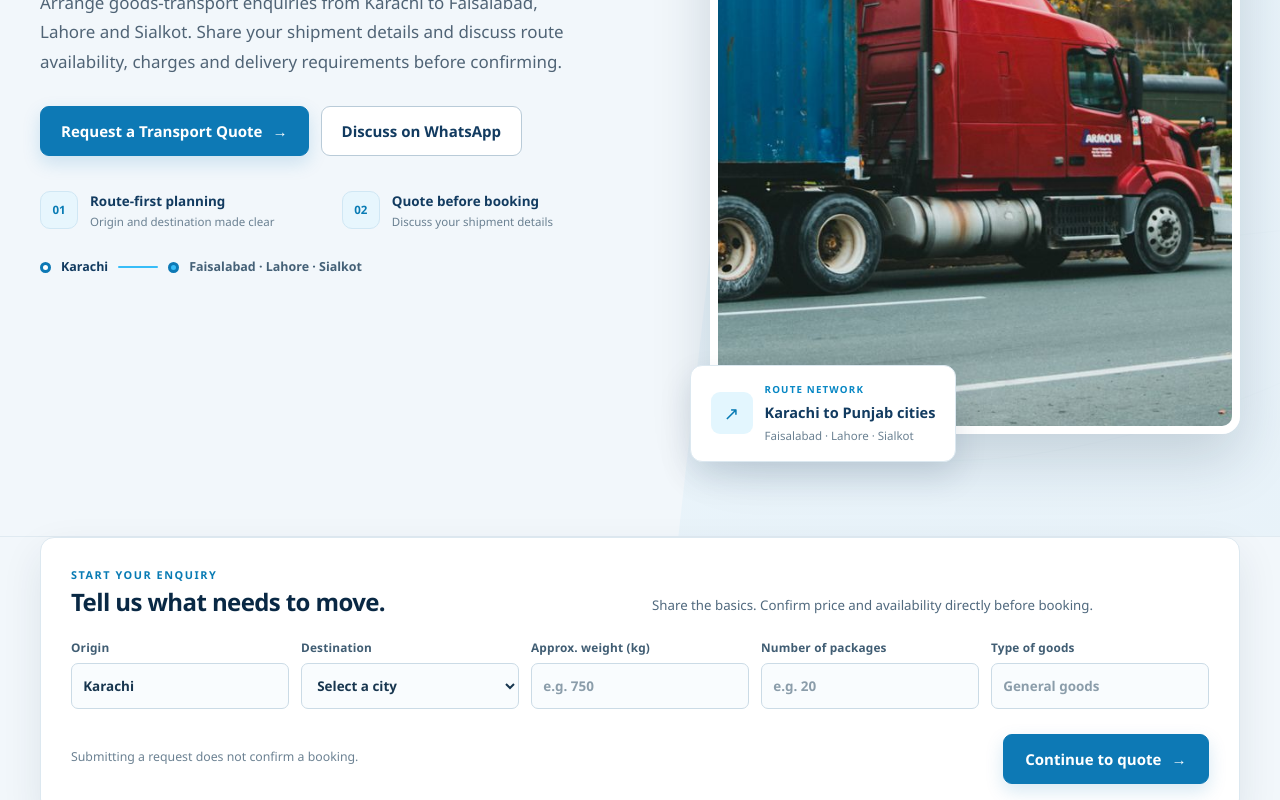
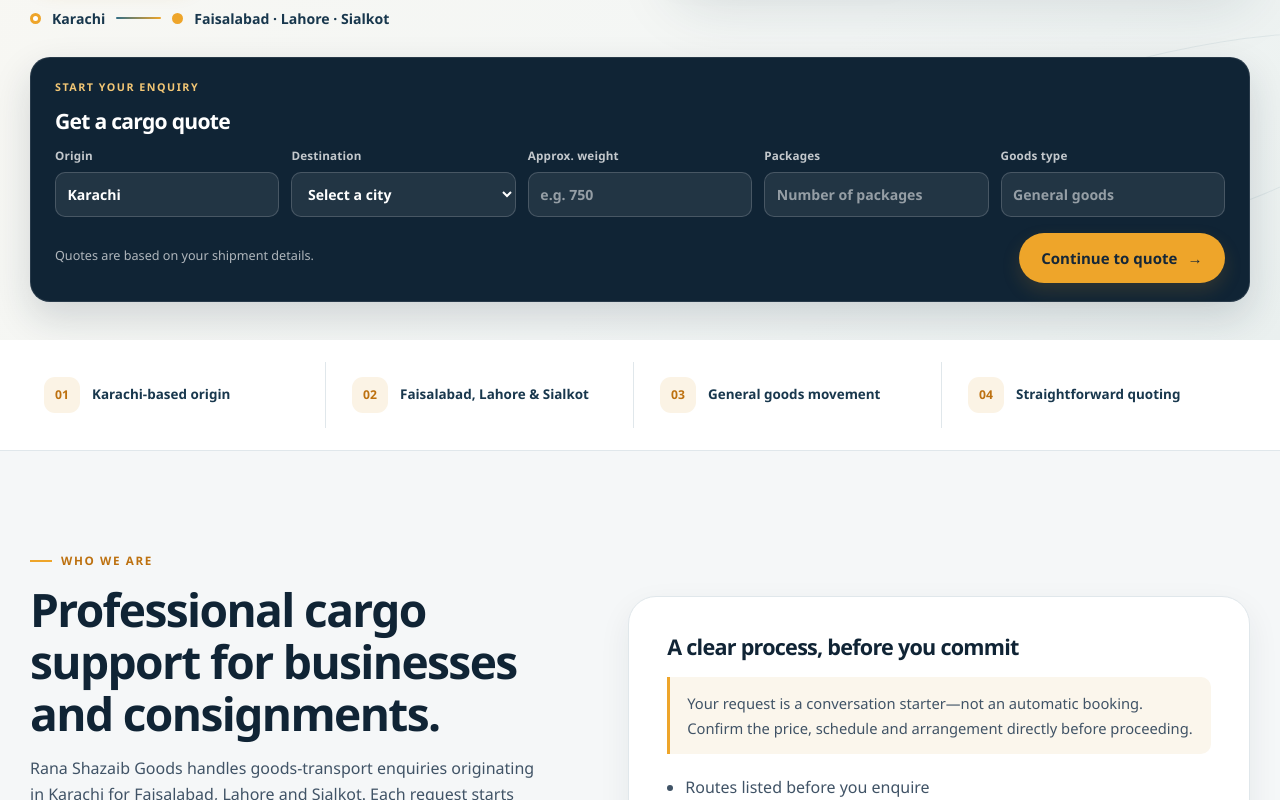
Before and after one commit to ranaahmad22561/rana-shazaib-goods-website, a Next.js app: page / in a window 1280 px wide. Shown: the part 660-1460 px from the top of the page. Built offline with nearby package versions, Linux system fonts and the light colour scheme.

Commit message:
Restore original cargo homepage design
* Restore original homepage design

* Restore original site styling

```diff
--- a/app/globals.css
+++ b/app/globals.css
@@ -1,209 +1,290 @@
 @import '../css/site.css';
 
-/* Professional transport-company visual system */
-:root {
-  --ink: #132f48;
-  --ink-soft: #466178;
-  --muted: #6b8192;
-  --paper: #f6f9fc;
-  --navy-900: #092844;
-  --navy-800: #123b60;
-  --navy-700: #1b5b87;
-  --navy-600: #247da9;
-  --orange-500: #38bdf8;
-  --orange-600: #0ea5e9;
-  --orange-700: #0277b5;
-  --shadow: 0 22px 56px rgba(9, 40, 68, .11);
-  --shadow-soft: 0 10px 28px rgba(9, 40, 68, .07);
-  --container: min(1200px, calc(100% - 56px));
+html { scroll-behavior: smooth; }
+body { min-height: 100vh; }
+main { display: block; }
+
+.section--alt {
+  background: rgba(238, 244, 246, 0.7);
 }
-html { scroll-behavior: smooth; scroll-padding-top: 110px; }
-body { min-height: 100vh; background: #f6f9fc; color: #18364f; }
-h1, h2, h3, h4 { color: #092844; letter-spacing: -.025em; }
-p { color: #50697e; }
-a { transition: color .18s ease, background-color .18s ease, border-color .18s ease, transform .18s ease, box-shadow .18s ease; }
-:focus-visible { outline: 3px solid #38bdf8; outline-offset: 3px; }
-.container { width: var(--container); }
 
-/* Header */
-.site-topbar { background: #071f35; color: #d5e7f4; }
-.site-topbar__inner { min-height: 39px; font-size: .75rem; }
-.site-topbar__links span:first-child { color: #9eddf8; }
-.site-topbar__meta a:hover { color: #7dd3fc; }
-.site-header { background: rgba(255,255,255,.97); border-bottom: 1px solid #dce8f0; box-shadow: 0 5px 20px rgba(9,40,68,.045); }
-.site-header__inner { min-height: 82px; }
-.brand__logo { border-radius: 12px; box-shadow: none; }
-.brand__text { color: #092844; font-size: 1rem; }
-.brand__text strong { color: #0787c4; }
-.nav { color: #405d73; }
-.nav a:hover, .nav a.is-current { color: #0787c4; }
-.nav a.is-current::after { background: #38bdf8; height: 3px; }
-.header-cta, .btn--primary {
-  background: #0d79b5;
-  border: 1px solid #0d79b5;
-  color: #fff;
-  box-shadow: 0 7px 18px rgba(13,121,181,.17);
+.section--dark {
+  background: linear-gradient(180deg, rgba(237, 242, 243, 0.9), rgba(224, 233, 237, 0.75));
 }
-.header-cta:hover, .btn--primary:hover { background: #075e91; border-color: #075e91; color: #fff; transform: translateY(-1px); }
-.btn { min-height: 50px; border-radius: 9px; font-weight: 750; }
-.btn--outline { border: 1px solid #b9cbd8; color: #123b60; background: #fff; }
-.btn--outline:hover { border-color: #0d79b5; background: #edf8fe; color: #075e91; }
 
-/* Homepage hero */
-.hero--professional {
-  position: relative;
+.page-hero {
+  background:
+    radial-gradient(ellipse at 86% 16%, rgba(78, 130, 149, 0.25), transparent 32%),
+    linear-gradient(120deg, #102435, #1b3e54);
+  color: var(--white);
+}
+.page-hero__inner {
+  width: var(--container);
+  margin: 0 auto;
+  padding: 52px 0 34px;
+}
+.page-hero__content {
+  max-width: 760px;
+}
+.page-hero__crumb {
+  display: inline-block;
+  margin-bottom: 18px;
+  padding: 8px 12px;
+  border-radius: 999px;
+  background: rgba(255, 255, 255, 0.08);
+  color: #f3c775;
+  font-size: 0.73rem;
+  font-weight: 800;
+  letter-spacing: 0.12em;
+  text-transform: uppercase;
+}
+.page-hero__meta {
+  display: flex;
+  flex-wrap: wrap;
+  gap: 14px;
+  margin-top: 24px;
+}
+.page-hero__meta strong {
+  color: var(--navy-900);
+}
+
+.two-column {
+  display: grid;
+  grid-template-columns: repeat(2, minmax(0, 1fr));
+  gap: 28px;
+  align-items: start;
+}
+
+.card-grid {
+  display: grid;
+  grid-template-columns: repeat(3, minmax(0, 1fr));
+  gap: 22px;
+}
+.card {
+  padding: 26px 22px;
+  border-radius: 22px;
+  background: var(--white);
+  box-shadow: var(--shadow-soft);
+}
+.card h3,
+.card h4 {
+  margin-bottom: 10px;
+}
+
+.check-list {
+  margin: 0;
+  padding-left: 1.1rem;
+  display: grid;
+  gap: 10px;
+}
+
+.quote-card {
+  max-width: 720px;
+  margin: 0 auto;
+  padding: 28px;
+  border-radius: 28px;
+  background: var(--white);
+  box-shadow: var(--shadow);
+}
+
+.quote-form-container {
+  max-width: 920px;
+}
+.quote-request-form__header {
+  max-width: none;
+  margin-bottom: 0;
+}
+.quote-request-form__header > p:last-child {
+  margin-bottom: 0;
+}
+.quote-request-form .form-grid {
+  margin-top: 29px;
+}
+.form-group {
+  display: flex;
+  min-width: 0;
+  flex-direction: column;
+  gap: 7px;
+}
+.form-group--full {
+  grid-column: 1 / -1;
+}
+.form-group label {
+  color: var(--navy-800);
+  font-size: 0.83rem;
+  font-weight: 750;
+}
+.form-group input,
+.form-group select,
+.form-group textarea {
+  width: 100%;
+  min-height: 49px;
+  padding: 0.76rem 0.88rem;
+  border: 1px solid var(--slate-300);
+  border-radius: 11px;
+  background: #fbfcfd;
+  color: var(--ink);
+}
+.form-group textarea {
+  min-height: 105px;
+  resize: vertical;
+}
+.form-group input:focus,
+.form-group select:focus,
+.form-group textarea:focus {
+  border-color: var(--orange-600);
+  outline: 3px solid rgba(238, 165, 42, 0.18);
+}
+.form-privacy-note {
+  margin: 18px 0;
+  color: var(--muted);
+  font-size: 0.83rem;
+}
+.form-privacy-note a,
+.form-message a {
+  color: var(--navy-700);
+  font-weight: 750;
+  text-decoration: underline;
+  text-underline-offset: 3px;
+}
+.form-message {
+  margin: 14px 0 0;
+  font-size: 0.9rem;
+  font-weight: 650;
+}
+.form-message.is-error {
+  color: #b42318;
+}
+.form-message.is-success {
+  color: #05603a;
+}
+
+.faq-item__question {
+  cursor: pointer;
+  list-style: none;
+}
+.faq-item__question::-webkit-details-marker {
+  display: none;
+}
+.faq-item__question::marker {
+  content: '';
+}
+.faq-item[open] .faq-item__icon {
+  transform: rotate(45deg);
+}
+.faq-item__answer--visible {
+  max-height: 30rem;
   overflow: hidden;
-  background: #f2f7fb;
-  border-bottom: 1px solid #e0eaf1;
 }
-.hero--professional::before {
-  position: absolute; inset: 0 0 auto auto; width: 47%; height: 100%;
-  background: linear-gradient(135deg, rgba(218,240,251,.35), rgba(231,242,249,.9));
-  clip-path: polygon(20% 0, 100% 0, 100% 100%, 0 100%);
-  content: "";
+.route-disclaimer,
+.legal-review-note {
+  margin: 26px 0 0;
+  padding: 15px 18px;
+  border-left: 3px solid var(--orange-500);
+  border-radius: 0 10px 10px 0;
+  background: #fbf6ec;
+  color: var(--ink-soft);
+  font-size: 0.92rem;
 }
-.hero--professional .hero__inner {
-  position: relative; z-index: 1;
-  display: grid; grid-template-columns: minmax(0, 1fr) minmax(0, .94fr);
-  align-items: center; gap: clamp(36px, 5vw, 70px);
-  padding: 72px 0 74px;
+.legal-content {
+  max-width: 900px;
+  padding: 32px;
+  border: 1px solid var(--slate-200);
+  border-radius: var(--radius-lg);
+  background: var(--white);
+  box-shadow: var(--shadow-soft);
 }
-.hero--professional .hero__content { grid-column: 1; grid-row: 1; padding: 0; }
-.hero--professional .eyebrow {
-  display: flex; align-items: center; gap: 10px; margin-bottom: 22px;
-  color: #087bb4; font-size: .74rem; font-weight: 850; letter-spacing: .12em; text-transform: uppercase;
+.legal-content h2 {
+  margin: 30px 0 12px;
+  font-size: clamp(1.45rem, 2.8vw, 2rem);
 }
-.eyebrow__mark { width: 28px; height: 3px; border-radius: 3px; background: #38bdf8; }
-.hero--professional .hero__title {
-  max-width: 620px; margin: 0 0 22px; color: #092844;
-  font-size: clamp(3rem, 5.15vw, 4.85rem); line-height: 1.04; letter-spacing: -.06em;
+.legal-content h2:first-of-type {
+  margin-top: 28px;
 }
-.hero--professional .hero__title span { display: inline; color: #0b7eb7; white-space: normal; }
-.hero--professional .hero__intro {
-  max-width: 590px; margin: 0; color: #4c657a; font-size: 1.05rem; line-height: 1.85;
+.legal-content a {
+  color: var(--navy-700);
+  font-weight: 700;
+  text-decoration: underline;
+  text-underline-offset: 3px;
 }
-.hero--professional .hero__actions { display: flex; flex-wrap: wrap; gap: 12px; margin-top: 29px; }
-.hero--professional .hero__actions .btn { padding: 0 20px; }
-.hero__proof { display: grid; grid-template-columns: repeat(2,minmax(0,1fr)); gap: 18px; margin-top: 34px; max-width: 590px; }
-.hero__proof > div { display: flex; align-items: center; gap: 12px; min-width: 0; }
-.hero__proof-icon { display: grid; flex: 0 0 38px; width: 38px; height: 38px; place-items: center; border: 1px solid #d0e7f4; border-radius: 10px; background: #e7f6fd; color: #087bb4; font-size: .72rem; font-weight: 850; }
-.hero__proof strong, .hero__proof small { display: block; }
-.hero__proof strong { color: #123b60; font-size: .84rem; }
-.hero__proof small { margin-top: 2px; color: #6b8192; font-size: .72rem; line-height: 1.4; }
-.hero--professional .hero__route { display: flex; align-items: center; gap: 10px; flex-wrap: wrap; margin-top: 27px; color: #456177; font-size: .78rem; }
-.hero--professional .hero__route strong { color: #123b60; }
-.hero--professional .route-line { width: 40px; background: #38bdf8; }
-.hero--professional .route-dot { border-color: #0d79b5; }
-.hero--professional .route-dot--end { background: #38bdf8; }
-.hero--professional .hero__visual { position: relative; grid-column: 2; grid-row: 1; min-width: 0; padding: 0 0 28px 20px; }
-.hero--professional .hero__background {
-  width: 100%; aspect-ratio: 1.05; object-fit: cover; object-position: center;
-  border: 8px solid #fff; border-radius: 18px; box-shadow: 0 25px 58px rgba(9,40,68,.17);
+.legal-content .legal-review-note {
+  margin: 20px 0;
 }
-.hero__image-tag {
-  position: absolute; top: 22px; left: 42px; display: flex; align-items: center; gap: 8px;
-  padding: 9px 12px; border: 1px solid rgba(255,255,255,.55); border-radius: 6px;
-  background: rgba(7,31,53,.84); color: #fff; font-size: .64rem; font-weight: 800; letter-spacing: .1em;
+
+.form-grid {
+  display: grid;
+  grid-template-columns: repeat(2, minmax(0, 1fr));
+  gap: 18px 20px;
 }
-.hero__image-tag-dot { width: 7px; height: 7px; border-radius: 50%; background: #38bdf8; }
-.hero--professional .hero__badge {
-  left: 0; bottom: 0; display: flex; align-items: center; gap: 12px; padding: 16px 20px;
-  border: 1px solid #dce8f0; border-radius: 12px; background: #fff; color: #123b60; box-shadow: 0 14px 32px rgba(9,40,68,.13);
+.field {
+  display: grid;
+  gap: 8px;
 }
-.hero--professional .badge-icon { display: grid; width: 42px; height: 42px; place-items: center; border-radius: 9px; background: #e3f6fe; color: #087bb4; font-size: 1.15rem; }
-.hero--professional .hero__badge small, .hero--professional .hero__badge strong, .hero--professional .hero__badge span:not(.badge-icon) { display: block; }
-.hero--professional .hero__badge small { color: #0787c4; font-size: .61rem; font-weight: 850; letter-spacing: .12em; }
-.hero--professional .hero__badge strong { margin-top: 2px; color: #123b60; font-size: .91rem; }
-.hero--professional .hero__badge span:not(.badge-icon) { margin-top: 2px; color: #6b8192; font-size: .72rem; }
+.field label {
+  font-size: 0.82rem;
+  font-weight: 700;
+  color: var(--navy-900);
+}
+.field input,
+.field select,
+.field textarea {
+  width: 100%;
+  padding: 0.82rem 0.9rem;
+  border: 1px solid var(--slate-300);
+  border-radius: 12px;
+  background: #f8fafb;
+  color: var(--ink);
+}
+.field textarea { min-height: 120px; resize: vertical; }
 
-/* Quote bar */
-.quick-quote-section { position: relative; z-index: 2; padding: 0 0 30px; background: #f2f7fb; }
-.quick-quote {
-  display: grid; grid-template-columns: 1fr; gap: 21px; margin: 0;
-  padding: 28px 30px; border: 1px solid #dce8f0; border-radius: 14px;
-  background: #fff; color: #123b60; box-shadow: 0 16px 42px rgba(9,40,68,.09);
+@media (max-width: 920px) {
+  .card-grid,
+  .two-column,
+  .form-grid { grid-template-columns: 1fr; }
+
+  .site-topbar__inner,
+  .site-topbar__links,
+  .site-topbar__meta,
+  .site-header__inner,
+  .nav {
+    flex-wrap: wrap;
+  }
+
+  .nav {
+    display: none;
+    width: 100%;
+    flex-direction: column;
+    align-items: flex-start;
+    padding: 16px 0 8px;
+  }
+
+  .nav.is-open {
+    display: flex;
+  }
+
+  .mobile-toggle { display: inline-flex; align-items: center; justify-content: center; }
+  .header-cta { display: none; }
 }
-.quick-quote__heading { display: grid; grid-template-columns: 1fr 1fr; align-items: end; gap: 4px 24px; }
-.quick-quote__eyebrow { grid-column: 1 / -1; margin: 0; color: #087bb4 !important; font-size: .68rem; font-weight: 850; letter-spacing: .14em; }
-.quick-quote__heading h2 { margin: 0; color: #092844; font-size: 1.5rem; line-height: 1.2; }
-.quick-quote__heading > p:last-child { margin: 0; font-size: .83rem; line-height: 1.6; }
-.quick-quote__row { display: grid; grid-template-columns: repeat(5,minmax(0,1fr)); gap: 12px; }
-.quick-quote label { display: block; min-width: 0; color: #405d73; font-size: .74rem; font-weight: 750; }
-.quick-quote label > span { display: block; margin-bottom: 6px; }
-.quick-quote input, .quick-quote select { width: 100%; min-height: 46px; margin-top: 0; padding: .62rem .7rem; border: 1px solid #cbdbe6; border-radius: 7px; background: #f9fcfe; color: #18364f; font-size: .84rem; }
-.quick-quote input:focus, .quick-quote select:focus { border-color: #0d79b5; outline: 3px solid rgba(56,189,248,.18); }
-.quick-quote input::placeholder { color: #8b9daa; }
-.quick-quote__submit { display: flex; align-items: center; justify-content: space-between; gap: 18px; }
-.quick-quote__note { margin: 0; color: #6b8192 !important; font-size: .77rem; }
-.quick-quote .btn { min-width: 205px; justify-content: center; }
 
-/* Content sections and cards */
-.section--alt { background: #eef5f9; }
-.section-header { max-width: 720px; margin-bottom: 32px; }
-.section-header h2 { color: #092844; font-size: clamp(1.9rem, 3vw, 2.6rem); line-height: 1.18; letter-spacing: -.04em; }
-.section-header .eyebrow, .section .eyebrow { color: #087bb4; }
-.service-card, .route-card, .feature-card, .contact-card, .faq-item, .info-card, .process-card, .route-intro-card, .quote-panel, .contact-panel, .form-panel {
-  border: 1px solid #dce8f0; border-radius: 13px; background: #fff; box-shadow: 0 8px 26px rgba(9,40,68,.045);
-  transition: border-color .18s ease, box-shadow .18s ease, transform .18s ease;
+@media (max-width: 640px) {
+  .form-group--full {
+    grid-column: auto;
+  }
+  .quote-request-form .form-grid {
+    gap: 13px;
+  }
+  .quote-request-form .btn {
+    width: 100%;
+  }
+  .legal-content {
+    padding: 23px 18px;
+  }
 }
-.service-card, .route-card, .feature-card, .process-card { padding: 25px; }
-.service-card:hover, .route-card:hover, .feature-card:hover, .process-card:hover { transform: translateY(-3px); border-color: #a6dff5; box-shadow: 0 16px 34px rgba(9,40,68,.09); }
-.service-card__icon, .feature-card__icon, .info-card__icon { border: 1px solid #d4edf8; border-radius: 10px; background: #eaf8fe; color: #087bb4; }
-.route-card__meta { background: #eaf8fe; color: #087bb4; }
-.process-card__num { background: #092844; color: #7dd3fc; }
-.reviews-panel, .route-banner { border-radius: 16px; background: linear-gradient(120deg,#092844,#123b60); box-shadow: 0 18px 42px rgba(9,40,68,.13); }
-.route-banner { padding: clamp(28px,4vw,46px); }
-.quote-panel, .contact-panel { padding: clamp(24px,3vw,34px); }
-.form-group input, .form-group select, .form-group textarea { border-color: #cbdbe6; border-radius: 8px; background: #f9fcfe; }
-.form-group input:focus, .form-group select:focus, .form-group textarea:focus { outline: 3px solid rgba(56,189,248,.18); border-color: #0d79b5; }
-.faq-item[open] { border-color: #b9dff0; }
-.faq-item__icon { color: #087bb4; }
-.footer { background: #071f35; color: #d5e7f4; }
-.footer h4 { color: #fff; }
-.footer p { color: #b7cbd9; }
-.footer a { color: #c4e9fa; }
-.footer a:hover { color: #fff; }
-.footer__bottom { border-color: rgba(255,255,255,.13); }
 
-@media (max-width: 1020px) {
-  :root { --container: min(100% - 40px, 900px); }
-  .hero--professional .hero__inner { gap: 30px; padding: 56px 0 62px; }
-  .hero--professional .hero__title { font-size: clamp(2.7rem, 5.4vw, 4rem); }
-  .quick-quote__row { grid-template-columns: repeat(3,minmax(0,1fr)); }
+@media (max-width: 900px) {
+  .nav {
+    width: auto;
+    align-items: stretch;
+    padding: 12px;
+  }
 }
-@media (max-width: 760px) {
-  :root { --container: calc(100% - 36px); }
-  .hero--professional::before { width: 100%; height: 45%; clip-path: none; }
-  .hero--professional .hero__inner { grid-template-columns: 1fr; gap: 32px; padding: 42px 0 48px; }
-  .hero--professional .hero__content { grid-column: 1; grid-row: 1; }
-  .hero--professional .hero__visual { grid-column: 1; grid-row: 2; padding: 0 0 22px 12px; }
-  .hero--professional .hero__title { max-width: 640px; font-size: clamp(2.7rem, 9vw, 4rem); }
-  .hero--professional .hero__intro { font-size: 1rem; }
-  .hero__proof { gap: 12px; }
-  .hero--professional .hero__background { aspect-ratio: 1.35; }
-  .hero__image-tag { top: 14px; left: 25px; }
-  .hero--professional .hero__badge { left: 0; }
-  .quick-quote-section { padding-bottom: 22px; }
-  .quick-quote { padding: 22px; gap: 18px; }
-  .quick-quote__heading { grid-template-columns: 1fr; gap: 8px; }
-  .quick-quote__row { grid-template-columns: repeat(2,minmax(0,1fr)); }
-  .quick-quote__submit { align-items: stretch; flex-direction: column; }
-  .quick-quote .btn { width: 100%; }
-  .section { padding-top: 66px; padding-bottom: 66px; }
-}
-@media (max-width: 480px) {
-  :root { --container: calc(100% - 28px); }
-  .site-topbar__inner { align-items: flex-start; gap: 6px; padding: 8px 0; font-size: .67rem; }
-  .site-topbar__links, .site-topbar__meta { flex-wrap: wrap; gap: 6px 10px; }
-  .site-header__inner { min-height: 70px; gap: 10px; }
-  .brand__logo { width: 40px; height: 40px; }
-  .brand__text { font-size: .88rem; }
-  .header-cta { padding: .68rem .8rem; font-size: .75rem; }
-  .hero--professional .hero__title { font-size: clamp(2.45rem, 11vw, 3.25rem); }
-  .hero--professional .hero__actions { flex-direction: column; }
-  .hero--professional .hero__actions .btn { width: 100%; }
-  .hero__proof { grid-template-columns: 1fr; }
-  .hero--professional .hero__background { aspect-ratio: 1.12; }
-  .quick-quote__row { grid-template-columns: 1fr; }
-  .service-card, .route-card, .feature-card, .process-card { padding: 21px; }
-}
--- a/app/page.tsx
+++ b/app/page.tsx
@@ -57,94 +57,81 @@ export default function HomePage() {
         type="application/ld+json"
         dangerouslySetInnerHTML={{ __html: JSON.stringify(organizationStructuredData) }}
       />
-      <section className="hero hero--professional">
+      <section className="hero">
         <div className="hero__inner">
+          <div className="hero__visual">
+            <img
+              className="hero__background"
+              src="/images/container-truck.jpg"
+              alt="Real container truck carrying freight on a road"
+              fetchPriority="high"
+            />
+            <div className="hero__badge">
+              <span className="badge-icon" aria-hidden="true">↗</span>
+              <div>
+                <strong>From Karachi</strong>
+                <small>Faisalabad · Lahore · Sialkot</small>
+              </div>
+            </div>
+          </div>
+
           <div className="hero__content">
-            <p className="eyebrow"><span className="eyebrow__mark" aria-hidden="true"></span> Karachi-origin cargo transport</p>
+            <p className="eyebrow">Cargo &amp; goods transportation</p>
             <h1 className="hero__title">
-              Your goods. <span>Our route.</span> Clear transport planning.
+              Cargo &amp; Goods Transport from <span>Karachi</span>
             </h1>
-            <p className="hero__intro">
-              Arrange goods-transport enquiries from Karachi to Faisalabad, Lahore and Sialkot. Share your shipment details and discuss route availability, charges and delivery requirements before confirming.
+            <p>
+              Send a cargo enquiry for Faisalabad, Lahore or Sialkot. Share your load and delivery details to discuss route availability and request a clear quote.
             </p>
             <div className="hero__actions">
-              <Link className="btn btn--primary" href="/quote">Request a Transport Quote <span aria-hidden="true">→</span></Link>
-              <a className="btn btn--outline" href={`https://wa.me/${siteConfig.whatsapp}`} target="_blank" rel="noopener noreferrer">Discuss on WhatsApp</a>
-            </div>
-            <div className="hero__proof">
-              <div><span className="hero__proof-icon" aria-hidden="true">01</span><span><strong>Route-first planning</strong><small>Origin and destination made clear</small></span></div>
-              <div><span className="hero__proof-icon" aria-hidden="true">02</span><span><strong>Quote before booking</strong><small>Discuss your shipment details</small></span></div>
+              <Link className="btn btn--primary" href="/quote">Request a Quote</Link>
+              <a className="btn btn--outline" href={`https://wa.me/${siteConfig.whatsapp}`} target="_blank" rel="noopener noreferrer">
+                WhatsApp Us
+              </a>
             </div>
             <div className="hero__route">
               <span className="route-dot" />
-              <strong>Karachi</strong>
+              <span>Karachi</span>
               <span className="route-line" />
               <span className="route-dot route-dot--end" />
               <span>Faisalabad · Lahore · Sialkot</span>
             </div>
           </div>
 
-          <div className="hero__visual">
-            <img
-              className="hero__background"
-              src="/images/container-truck.jpg"
-              alt="Container truck used for goods transportation"
-              fetchPriority="high"
-              width="1200"
-              height="900"
-            />
-            <div className="hero__image-tag"><span className="hero__image-tag-dot" /> GOODS TRANSPORTATION</div>
-            <div className="hero__badge">
-              <span className="badge-icon" aria-hidden="true">↗</span>
-              <div>
-                <small>ROUTE NETWORK</small>
-                <strong>Karachi to Punjab cities</strong>
-                <span>Faisalabad · Lahore · Sialkot</span>
-              </div>
-            </div>
-          </div>
-        </div>
-      </section>
-
-      <section className="quick-quote-section" aria-labelledby="quick-quote-title">
-        <div className="container">
           <form className="quick-quote" action="/quote" method="get" aria-label="Start a cargo quote">
-            <div className="quick-quote__heading">
-              <p className="quick-quote__eyebrow">START YOUR ENQUIRY</p>
-              <h2 id="quick-quote-title">Tell us what needs to move.</h2>
-              <p>Share the basics. Confirm price and availability directly before booking.</p>
-            </div>
+            <p className="quick-quote__eyebrow">Start your enquiry</p>
+            <h3>Get a cargo quote</h3>
             <div className="quick-quote__row">
               <label>
-                <span>Origin</span>
+                Origin
                 <input type="text" defaultValue="Karachi" readOnly aria-label="Origin city, Karachi" />
               </label>
               <label>
-                <span>Destination</span>
-                <select name="destinationCity" required defaultValue="">
-                  <option value="" disabled>Select a city</option>
+                Destination
+                <select name="destinationCity" required>
+                  <option value="">Select a city</option>
                   {siteConfig.destinations.map((city) => (
                     <option key={city} value={city}>{city}</option>
                   ))}
                 </select>
               </label>
               <label>
-                <span>Approx. weight (kg)</span>
+                Approx. weight
                 <input type="number" name="weight" min="1" placeholder="e.g. 750" />
               </label>
               <label>
-                <span>Number of packages</span>
-                <input type="number" name="packages" min="1" placeholder="e.g. 20" />
+                Packages
+                <input type="number" name="packages" min="1" placeholder="Number of packages" />
               </label>
               <label>
-                <span>Type of goods</span>
+                Goods type
                 <input type="text" name="goodsType" placeholder="General goods" />
               </label>
             </div>
-            <div className="quick-quote__submit">
-              <p className="quick-quote__note">Submitting a request does not confirm a booking.</p>
-              <button className="btn btn--primary" type="submit">Continue to quote <span aria-hidden="true">→</span></button>
-            </div>
+            <button className="btn btn--primary" type="submit">
+              Continue to quote <span aria-hidden="true">→</span>
+            </button>
+            <p className="quick-quote__note">Quotes are based on your shipment details.</p>
           </form>
         </div>
       </section>
```
